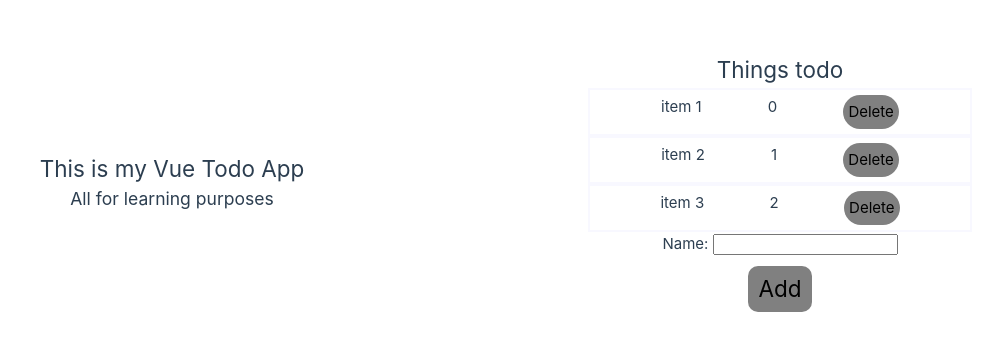
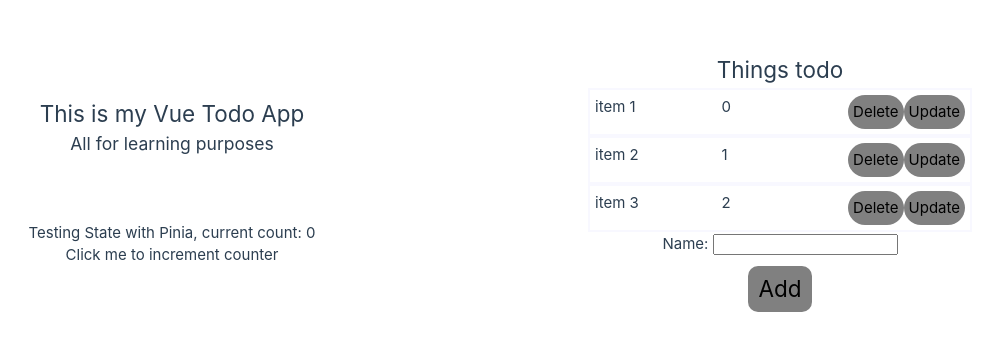
Before and after one commit to ThinkCreatively/vueTodo, a Vue app in the folder vue-todo/: page / in a window 1280 px wide. Shown: the part 218-568 px from the top of the page, without its empty margins (148-1144 px from the left). Built offline with nearby package versions, Linux system fonts and the light colour scheme.

Commit message:
~ updated to use pinia store

```diff
--- a/vue-todo/src/App.vue
+++ b/vue-todo/src/App.vue
@@ -1,11 +1,19 @@
 <script setup lang="ts">
 import TodoList from './components/TodoList.vue'
+import { useCounterStore } from './stores/counter.ts'
+
+const store = useCounterStore()
+const increment = () => {
+  store.increment()
+}
 </script>
 
 <template>
   <header class="test">
     <h2>This is my Vue Todo App</h2>
     <h3>All for learning purposes</h3>
+    <div style="margin-top: 5vw">Testing State with Pinia, current count: {{ store.count }}</div>
+    <div v-on:click="increment">Click me to increment counter</div>
   </header>
   <main>
     <TodoList msg="Things todo" />
--- a/vue-todo/src/components/TodoList.vue
+++ b/vue-todo/src/components/TodoList.vue
@@ -1,35 +1,35 @@
 <script setup lang="ts">
 import { ref } from 'vue'
+import { useItemStores } from '../stores/itemStore.ts'
 defineProps<{
   msg: string
 }>()
 
-const test = ref([
-  { id: 1, name: 'item 1' },
-  { id: 2, name: 'item 2' },
-  { id: 3, name: 'item 3' }
-])
+const { items, addItem, deleteItem, updateItem } = useItemStores()
 
-const addText = ref('')
-const addThenReset = () => {
-  test.value.push({ name: addText.value })
+let addText = ref('')
+
+const createNewItem = (name: string) => {
+  addItem(name)
   addText.value = ''
 }
+
 </script>
 
 <template>
   <div class="container">
     <h2>{{ msg }}</h2>
-    <div class="listItem" v-for="(item, index) in test" :key="item.id">
-      <span>{{ item.name }}</span>
-      <span>{{ index }}</span>
-      <div v-on:click="test.splice(index, 1)" class="listButton">Delete</div>
+    <div class="listItem" v-for="(item, index) in items" :key="item.id">
+      <span class="itemDetails">{{ item.name }}</span>
+      <span class="itemDetails">{{ index }}</span>
+      <div v-on:click="deleteItem(index)" class="listButton">Delete</div>
+      <div v-on:click="updateItem(index, 'newName')" class="listButton">Update</div>
     </div>
     <div>
       <span>Name: </span>
       <input v-model="addText" />
     </div>
-    <div class="addBtn" v-on:click="addThenReset">
+    <div class="addBtn" v-on:click="createNewItem(addText)">
       <h2>Add</h2>
     </div>
   </div>
@@ -51,6 +51,10 @@ const addThenReset = () => {
   width: 30vw;
 }
 
+.itemDetails {
+  width: 10vw;
+}
+
 .listButton {
   padding: 5px;
   background-color: gray;
--- /dev/null
+++ b/vue-todo/src/stores/itemStore.ts
@@ -0,0 +1,27 @@
+import { ref } from 'vue'
+import { defineStore } from 'pinia'
+
+export const useItemStores = defineStore('items', () => {
+  const items = ref([
+    { id: 1, name: 'item 1' },
+    { id: 2, name: 'item 2' },
+    { id: 3, name: 'item 3' }
+  ])
+
+  let idCounter = items.value.length - 1
+
+  const addItem = (name: string) => {
+    items.value.push({ id: idCounter, name: name })
+    idCounter++
+  }
+
+  const deleteItem = (index: number) => {
+    items.value.splice(index, 1)
+  }
+
+  const updateItem = (index: number, newName: string) => {
+    items.value[index].name = newName
+  }
+
+  return { items, addItem, deleteItem, updateItem }
+})
```
